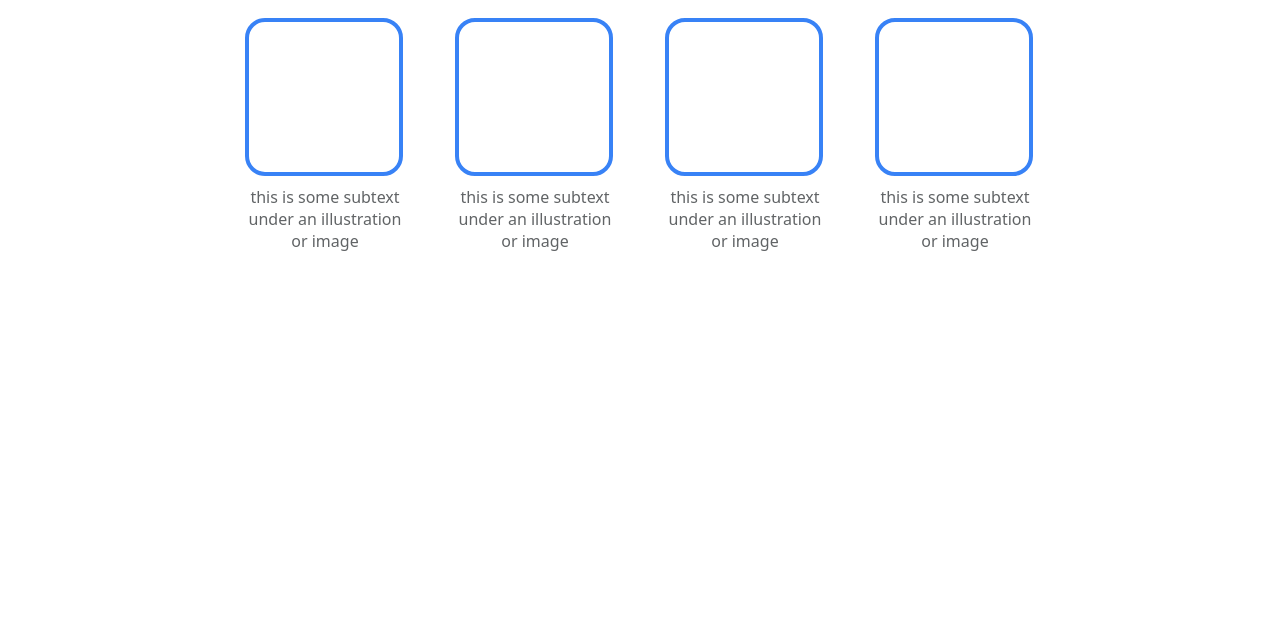
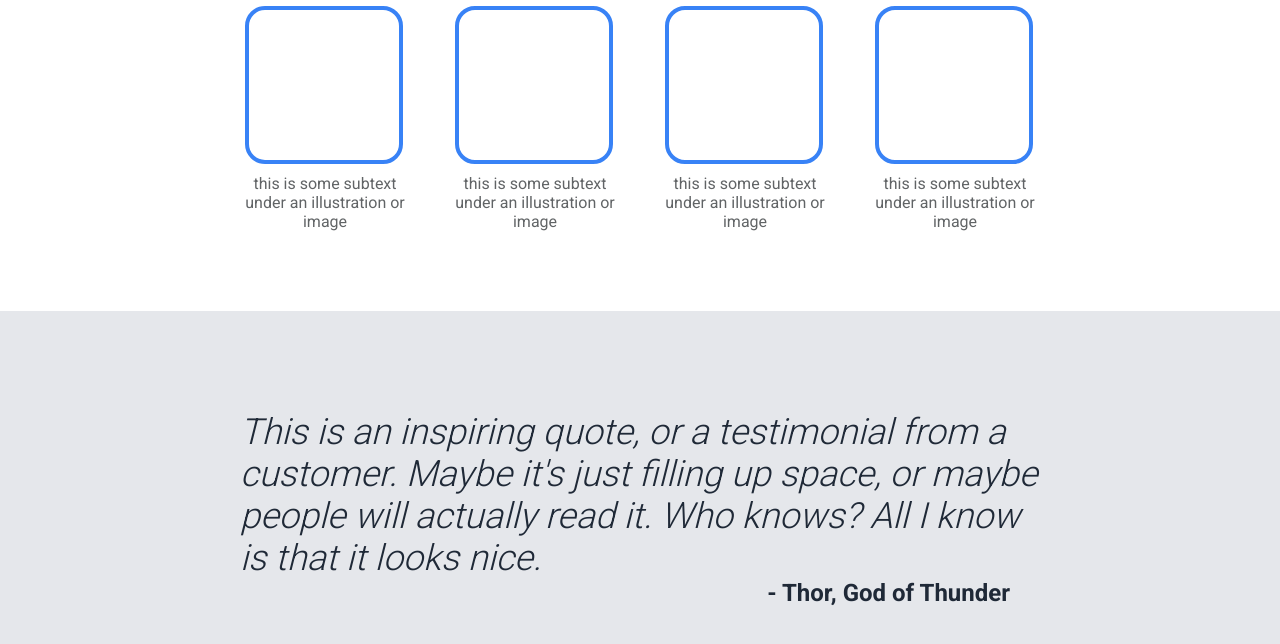
Before and after one commit to KimOsterholm/landing-page, a plain HTML site: page index.html in a window 1280 px wide. Shown: the part 684-1328 px from the top of the page. Before the commit the page ends 1016 px from the top, so only its background shows below. Drawn offline with Linux system fonts and the light colour scheme.

Commit message:
Add Quote/Testimonial HTML & CSS

```diff
--- a/index.html
+++ b/index.html
@@ -5,7 +5,7 @@
     <meta http-equiv="X-UA-Compatible" content="IE=edge">
     <meta name="viewport" content="width=device-width, initial-scale=1.0">
     <title>Landing Page</title>
-    <link rel="stylesheet" href="styles/style.css">
+    <link rel="stylesheet" href="styles/style.css" href="https://fonts.googleapis.com/css?family=Roboto">
   </head>
   <body>
     <div class="header">
@@ -40,11 +40,20 @@
        <div class="completebox">
         <div class="boxes"></div>
            <div class="subtext2">this is some subtext under an illustration or image</div>
-     </div>
+        </div>
      <div class="completebox">
       <div class="boxes"></div>
          <div class="subtext2">this is some subtext under an illustration or image</div>
-   </div>
+       </div>
+      </div>
+    </div>
+
+    <div class="quote">
+      <div class="qtxt">
+      <div>This is an inspiring quote, or a testimonial from a customer.
+        Maybe it's just filling up space, or maybe people will actually read it.
+        Who knows? All I know is that it looks nice.</div>
+        <div class="name">- Thor, God of Thunder</div>
       </div>
     </div>
   </body>
--- a/styles/style.css
+++ b/styles/style.css
@@ -1,5 +1,6 @@
+@import url('https://fonts.googleapis.com/css?family=Roboto:400,300,600,700');
 body {
-    font-family: system-ui, -apple-system, BlinkMacSystemFont, 'Segoe UI', Roboto, Oxygen, Ubuntu, Cantarell, 'Open Sans', 'Helvetica Neue', sans-serif;
+    font-family: "Roboto", sans-serif;
     display: flex;
     flex-direction: column;
     margin: 0;
@@ -28,7 +29,7 @@ body {
 .subtext {
     font-size: 18px;
     color: #e5e7eb;
-    font-weight: normal;
+    font-weight: 400;
 }
 
 .top {
@@ -76,7 +77,7 @@ a {
 button {
   color: white;
   background-color: #3882f6;
-  font-family: system-ui, -apple-system, BlinkMacSystemFont, 'Segoe UI', Roboto, Oxygen, Ubuntu, Cantarell, 'Open Sans', 'Helvetica Neue', sans-serif;
+  font-family: "Roboto", sans-serif;
   font-weight: 900;
   padding: 10px 40px 10px 40px;
   border-radius: 10px;
@@ -129,8 +130,32 @@ button {
   display: flex;
   font-size: 16px;
   color: #616466;
-  font-weight: normal;
+  font-weight: 500;
   max-width: 160px;
   text-align: center;
   padding-top: 10px;
 }
+
+.quote {
+  display: flex;
+  justify-content: center;
+  background-color: #E5E7Eb;
+  padding: 100px;
+  color: #1f2937;
+  font-size: 36px;
+  font-weight: 1;
+  font-style: italic;
+  font-weight: 200;
+}
+
+.qtxt {
+  max-width: 800px;
+}
+
+.name {
+  font-size: 24px;
+  text-align: right;
+  font-weight: 800;
+  font-style: normal;
+  margin-right: 30px;
+}
```
